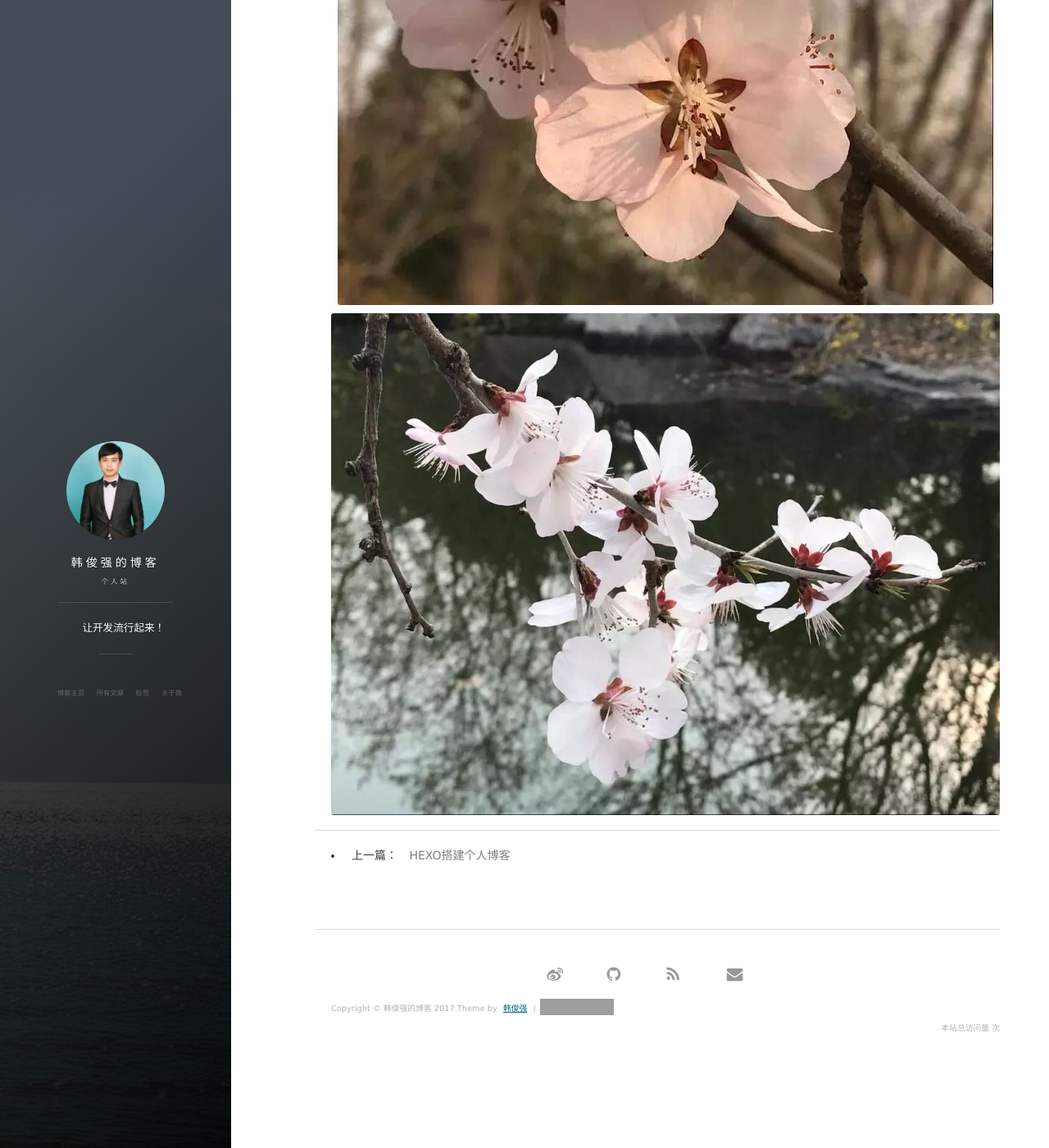
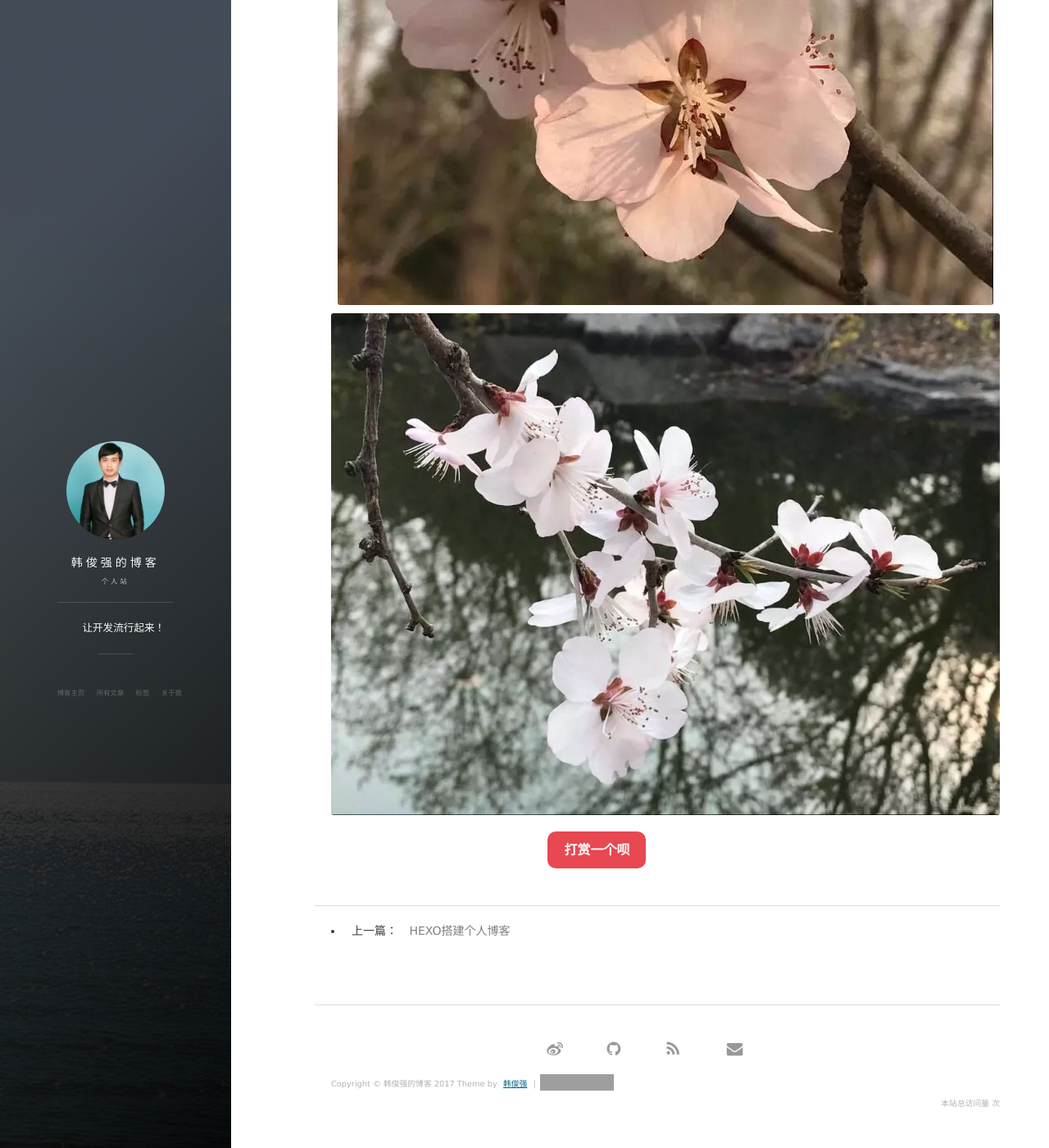
Before and after one commit to xiaohange/xiaohange.github.io, a Jekyll site: the page built from _posts/2017-03-17-春天.md, in a window 1280 px wide and 1400 px high, scrolled down 2497 px. Shown: the whole window at 82% size. Built offline with Jekyll 4.4.1, drawn with Linux system fonts in a browser that asks for light colours; nearby versions of some CDN libraries; comment, search, counter and statistics services are not loaded; grey boxes are pictures that could not be loaded.

Commit message:
新增支付打赏功能

```diff
--- a/_includes/new-old.html
+++ b/_includes/new-old.html
@@ -1,4 +1,64 @@
 <section>
+
+            <div class="content-play">
+              <p><a href="javascript:void(0)" onclick="dashangToggle()" class="dashang" title="打赏，支持一下">打赏一个呗</a></p>
+              <div class="hide_box-play"></div>
+              <div class="shang_box-play">
+                <a class="shang_close-play" href="javascript:void(0)" onclick="dashangToggle()" title="关闭"><img src="/images/payimg/close.jpg" alt="取消" /></a>
+                <div class="shang_tit-play">
+                  <p>感谢您的支持，我会继续努力的!</p>
+                </div>
+                <div class="shang_payimg">
+                    <img src="/images/payimg/alipayimg.jpg" alt="扫码支持" title="扫一扫" />
+                </div>
+              <div class="shang_payimg">
+                    <img src="/images/payimg/weipayimg.jpg" alt="扫码支持" title="扫一扫" />
+                </div>
+                <div class="pay_explain">扫码打赏，你说多少就多少</div>
+                <div class="shang_payselect">
+                  <div class="pay_item checked" data-id="alipay">
+                    <span class="pay_logo"><img src="/images/payimg/alipay.jpg" alt="支付宝" /></span>
+                  </div>
+                  <div class="pay_item" data-id="weipay">
+                    <span class="pay_logo"><img src="/images/payimg/wechat.jpg" alt="微信" /></span>
+                  </div>
+                </div>
+                <div class="shang_info-play">
+                  <p>打开<span id="shang_pay_txt">支付宝</span>扫一扫，即可进行扫码打赏哦</p>
+                </div>
+              </div>
+            </div>
+            <script type="text/javascript">
+            function dashangToggle(){
+              $(".hide_box-play").fadeToggle();
+              $(".shang_box-play").fadeToggle();
+            }
+            </script>
+
+            <div style="text-align:center;margin:50px 0; font:normal 14px/24px 'MicroSoft YaHei';"></div>
+
+            <style type="text/css">
+              .content-play{width:80%;margin-top: 20px;margin-bottom: 10px;height:40px;}
+              .hide_box-play{z-index:999;filter:alpha(opacity=50);background:#666;opacity: 0.5;-moz-opacity: 0.5;left:0;top:0;height:99%;width:100%;position:fixed;display:none;}
+              .shang_box-play{width:540px;height:540px;padding:10px;background-color:#fff;border-radius:10px;position:fixed;z-index:1000;left:50%;top:50%;margin-left:-280px;margin-top:-280px;border:1px dotted #dedede;display:none;}
+              .shang_box-play img{border:none;border-width:0;}
+              .dashang{display:block;width:100px;margin:5px auto;height:25px;line-height:25px;padding:10px;background-color:#E74851;color:#fff;text-align:center;text-decoration:none;border-radius:10px;font-weight:bold;font-size:16px;transition: all 0.3s;}
+              .dashang:hover{opacity:0.8;padding:15px;font-size:18px;}
+              .shang_close-play{float:right;display:inline-block;
+                margin-right: 10px;margin-top: 20px;
+              }
+              .shang_logo{display:block;text-align:center;margin:20px auto;}
+              .shang_tit-play{width: 100%;height: 75px;text-align: center;line-height: 66px;color: #a3a3a3;font-size: 16px;background: url('/images/payimg/cy-reward-title-bg.jpg');font-family: 'Microsoft YaHei';margin-top: 7px;margin-right:2px;}
+              .shang_tit-play p{color:#a3a3a3;text-align:center;font-size:16px;}
+              .shang_payimg{width:140px;padding:10px;padding-left: 80px; /*border:6px solid #EA5F00;**/margin:0 auto;border-radius:3px;height:140px;display:inline-block;}
+              .shang_payimg img{display:inline-block;margin-right:10px;float:left;text-align:center;width:140px;height:140px; }
+              .pay_explain{text-align:center;margin:10px auto;font-size:12px;color:#545454;}
+              .shang_payselect{text-align:center;margin:0 auto;margin-top:40px;cursor:pointer;height:60px;width:500px;margin-left:110px;}
+              .shang_payselect .pay_item{display:inline-block;margin-right:140px;float:left;}
+              .shang_info-play{clear:both;}
+              .shang_info-play p,.shang_info-play a{color:#C3C3C3;text-align:center;font-size:12px;text-decoration:none;line-height:2em;}
+            </style>
+
        <ul class="pager">
         {% if page.previous.url %}
         <li class="previous">
```
Also changed, not shown: _includes/external.html (line endings or trailing spaces), images/payimg/alipay.jpg (added), images/payimg/alipayimg.jpg (added), images/payimg/close.jpg (added), images/payimg/code-bg.jpg (added), images/payimg/cy-reward-title-bg.jpg (added), images/payimg/radio1.jpg (added), images/payimg/radio2.jpg (added), images/payimg/wechat.jpg (added), images/payimg/weipayimg.jpg (added).
